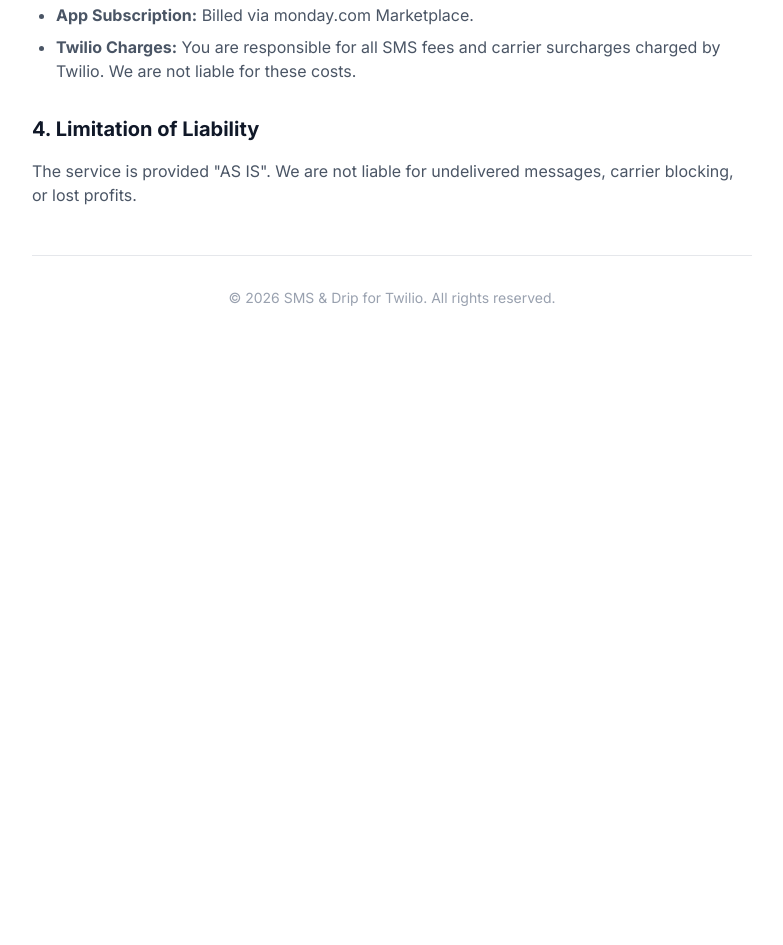
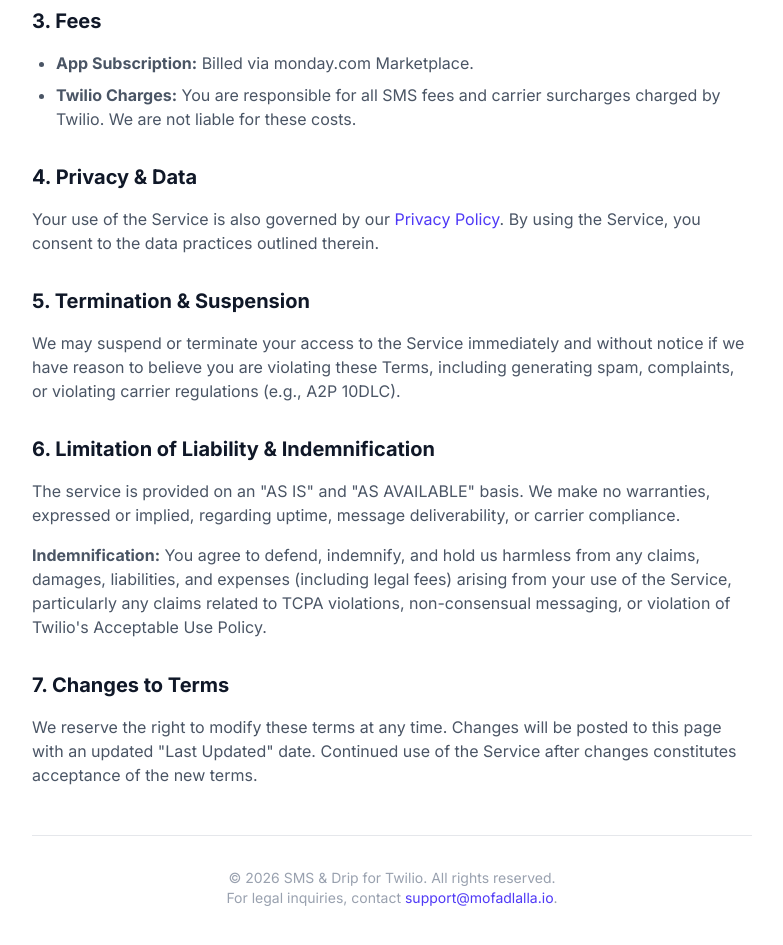
Before and after one commit to mofadlalla/sms-drip, a website: page terms.html in a window 1280 px wide. Shown: the part 517-1462 px from the top of the page, without its empty margins (248-1031 px from the left). Before the commit the page ends 873 px from the top, so only its background shows below. Drawn offline with Linux system fonts and the light colour scheme.

Commit message:
Terms update

```diff
--- a/terms.html
+++ b/terms.html
@@ -40,14 +40,16 @@
 
       <h1 class="text-4xl font-bold text-gray-900 mb-2">Terms of Service</h1>
       <p class="text-gray-500 mb-10">
-        <strong>Last Updated:</strong> January 9, 2026
+        <strong>Last Updated:</strong> February 20, 2026
       </p>
 
       <div class="prose prose-indigo max-w-none">
         <h3 class="text-xl font-bold text-gray-900 mt-8 mb-4">1. Acceptance</h3>
         <p class="text-gray-600 mb-6">
-          By installing <strong>SMS & Drip for Twilio</strong>, you agree to
-          these terms.
+          By installing <strong>SMS & Drip for Twilio</strong> ("the Service",
+          "we", "us"), you agree to these terms. If you are accepting these
+          terms on behalf of an organization, you represent that you have the
+          authority to bind that organization to these terms.
         </p>
 
         <h3 class="text-xl font-bold text-gray-900 mt-8 mb-4">
@@ -82,17 +84,64 @@
         </ul>
 
         <h3 class="text-xl font-bold text-gray-900 mt-8 mb-4">
-          4. Limitation of Liability
+          4. Privacy & Data
         </h3>
         <p class="text-gray-600 mb-6">
-          The service is provided "AS IS". We are not liable for undelivered
-          messages, carrier blocking, or lost profits.
+          Your use of the Service is also governed by our
+          <a
+            href="privacy.html"
+            class="text-indigo-600 hover:text-indigo-800 underline"
+            >Privacy Policy</a
+          >. By using the Service, you consent to the data practices outlined
+          therein.
+        </p>
+
+        <h3 class="text-xl font-bold text-gray-900 mt-8 mb-4">
+          5. Termination & Suspension
+        </h3>
+        <p class="text-gray-600 mb-6">
+          We may suspend or terminate your access to the Service immediately and
+          without notice if we have reason to believe you are violating these
+          Terms, including generating spam, complaints, or violating carrier
+          regulations (e.g., A2P 10DLC).
+        </p>
+
+        <h3 class="text-xl font-bold text-gray-900 mt-8 mb-4">
+          6. Limitation of Liability & Indemnification
+        </h3>
+        <p class="text-gray-600 mb-4">
+          The service is provided on an "AS IS" and "AS AVAILABLE" basis. We
+          make no warranties, expressed or implied, regarding uptime, message
+          deliverability, or carrier compliance.
+        </p>
+        <p class="text-gray-600 mb-6">
+          <strong>Indemnification:</strong> You agree to defend, indemnify, and
+          hold us harmless from any claims, damages, liabilities, and expenses
+          (including legal fees) arising from your use of the Service,
+          particularly any claims related to TCPA violations, non-consensual
+          messaging, or violation of Twilio's Acceptable Use Policy.
+        </p>
+
+        <h3 class="text-xl font-bold text-gray-900 mt-8 mb-4">
+          7. Changes to Terms
+        </h3>
+        <p class="text-gray-600 mb-6">
+          We reserve the right to modify these terms at any time. Changes will
+          be posted to this page with an updated "Last Updated" date. Continued
+          use of the Service after changes constitutes acceptance of the new
+          terms.
         </p>
       </div>
 
       <div class="mt-12 pt-8 border-t border-gray-200">
         <p class="text-center text-sm text-gray-400">
-          &copy; 2026 SMS & Drip for Twilio. All rights reserved.
+          &copy; 2026 SMS & Drip for Twilio. All rights reserved.<br />
+          For legal inquiries, contact
+          <a
+            href="mailto:support@mofadlalla.io"
+            class="text-indigo-600 hover:text-indigo-800"
+            >support@mofadlalla.io</a
+          >.
         </p>
       </div>
     </div>
```
